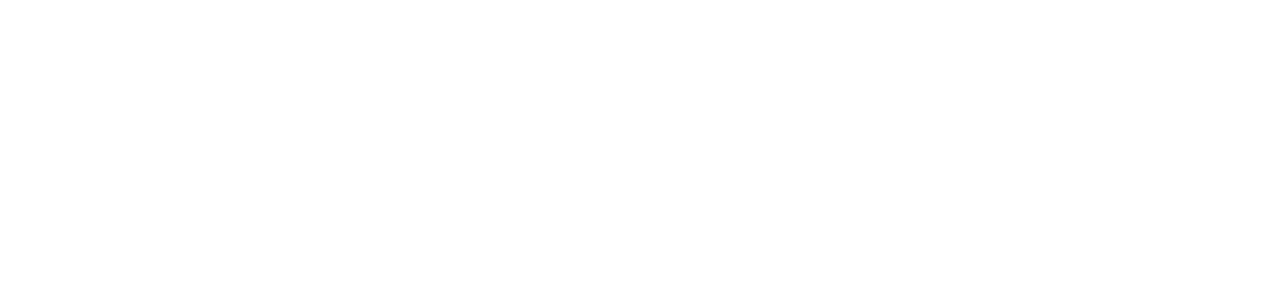
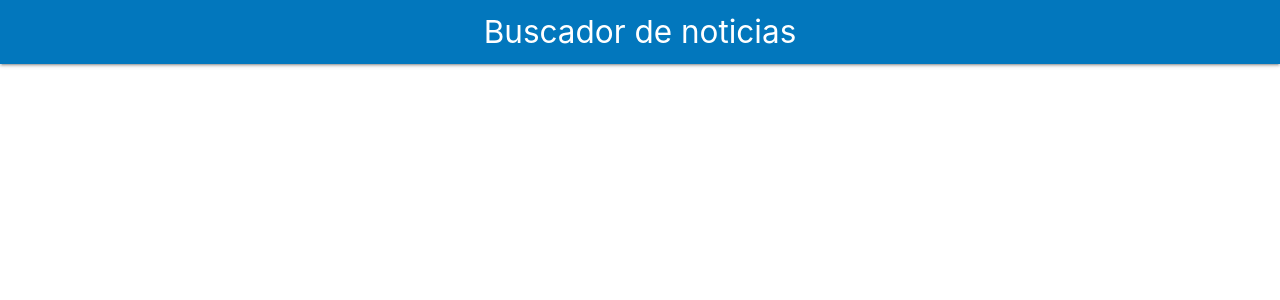
Before and after one commit to Lexxus-Cris/Proyecto-Buscador_Noticias_desde_API, a React (Create React App) app: page / in a window 1280 px wide. Shown: the top 300 px of the page. Built offline with nearby package versions, Linux system fonts and the light colour scheme.

Commit message:
Creacion de componente Header y contenedor principal

```diff
--- a/src/App.js
+++ b/src/App.js
@@ -1,10 +1,18 @@
+import { Fragment } from "react";
+import Header from "./components/Header";
 
 
 function App() {
   return (
-    <div className="App">
+    <Fragment>
+      <Header
+        title='Buscador de noticias'
+      />
 
-    </div>
+      <div className="container white">
+
+      </div>
+    </Fragment>
   );
 }
 
--- /dev/null
+++ b/src/components/Header.jsx
@@ -0,0 +1,11 @@
+import React from 'react'
+
+const Header = ({title}) => {
+   return (
+      <nav className="nav-wrapper light-blue darken-3">
+         <a href="#!" className="brand-logo center">{title}</a>
+      </nav>
+   )
+}
+
+export default Header
```
